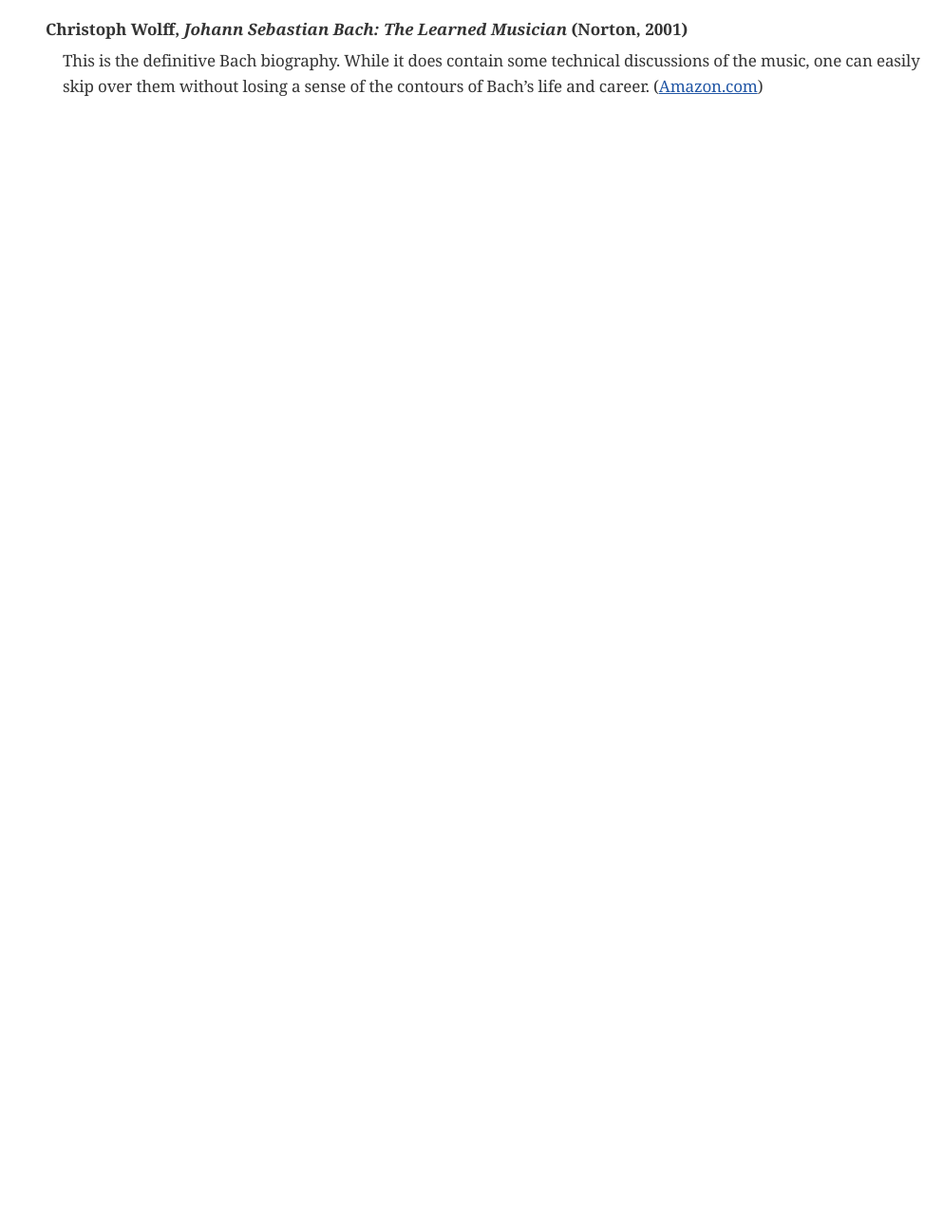
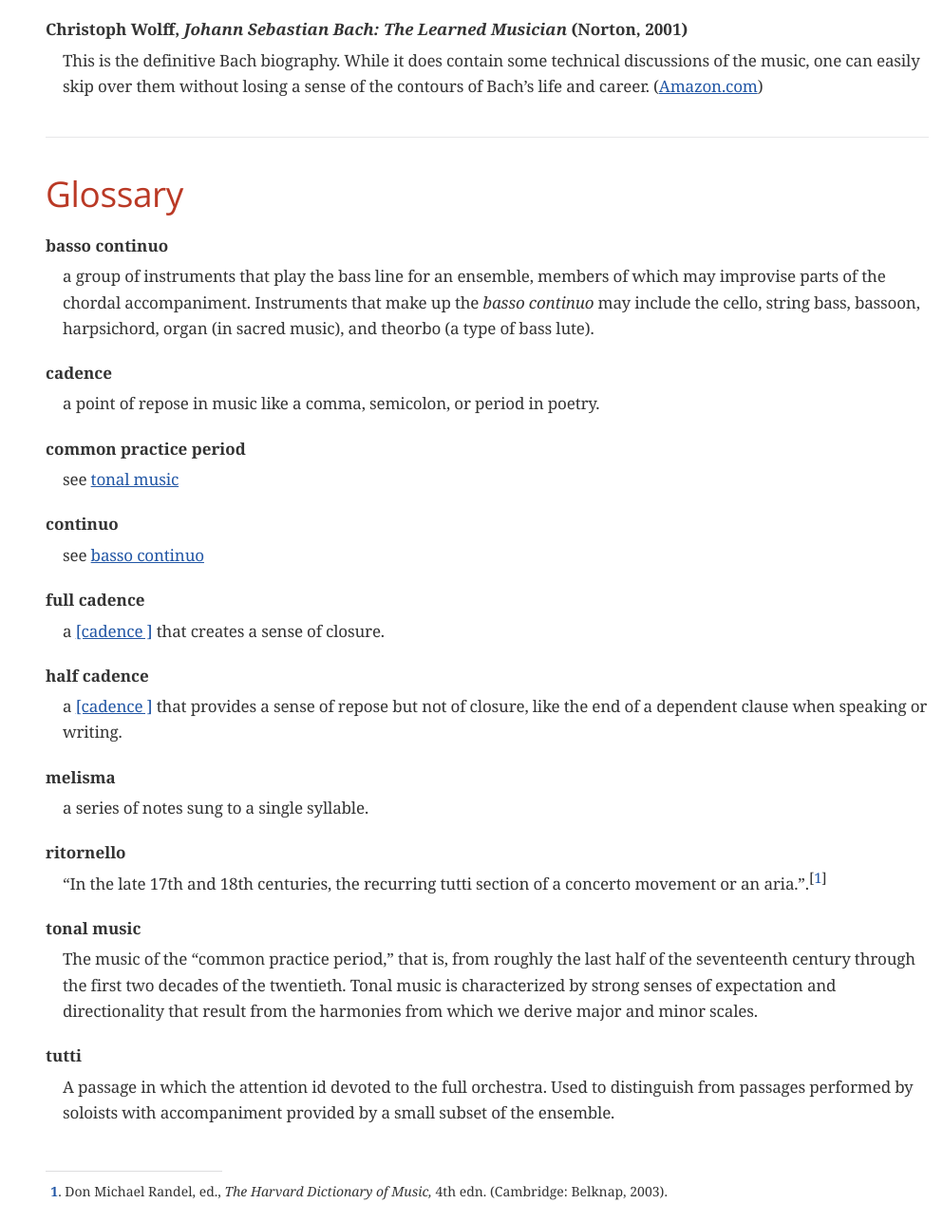
Before and after one commit to musicologyman/musicologyman.github.io, a plain HTML site: page index.html in a window 1280 px wide. Shown: the part 1351-2638 px from the top of the page at 95% size, without its empty margins (287-1280 px from the left). Before the commit the page ends 1495 px from the top, so only its background shows below. Drawn offline with nearby package versions, Linux system fonts and the light colour scheme; a web font is replaced by a local one.

Commit message:
glossary updates

```diff
--- a/index.html
+++ b/index.html
@@ -4,7 +4,7 @@
 <meta charset="UTF-8">
 <meta http-equiv="X-UA-Compatible" content="IE=edge">
 <meta name="viewport" content="width=device-width, initial-scale=1.0">
-<meta name="generator" content="Asciidoctor 2.0.23">
+<meta name="generator" content="Asciidoctor 2.0.22">
 <title>Resources for J.S. Bach, Magnificat in D, BWV 243</title>
 <link rel="stylesheet" href="https://fonts.googleapis.com/css?family=Open+Sans:300,300italic,400,400italic,600,600italic%7CNoto+Serif:400,400italic,700,700italic%7CDroid+Sans+Mono:400,700">
 <style>
@@ -452,6 +452,7 @@ body.book #toc,body.book #preamble,body.book h1.sect0,body.book .sect1>h2{page-b
 <li><a href="#_books">Books</a></li>
 </ul>
 </li>
+<li><a href="#_glossary">Glossary</a></li>
 </ul>
 </div>
 </div>
@@ -547,6 +548,74 @@ body.book #toc,body.book #preamble,body.book h1.sect0,body.book .sect1>h2{page-b
 </div>
 </div>
 </div>
+<div class="sect1">
+<h2 id="_glossary">Glossary</h2>
+<div class="sectionbody">
+<div id="basso_continuo" class="dlist">
+<dl>
+<dt class="hdlist1">basso continuo</dt>
+<dd>
+<p>a group of instruments that play the bass line for an ensemble, members of which may improvise parts of the chordal accompaniment. Instruments that make up the <em>basso continuo</em> may include the cello, string bass, bassoon, harpsichord, organ (in sacred music), and theorbo (a type of bass lute).</p>
+</dd>
+</dl>
+</div>
+<div id="cadence" class="dlist">
+<dl>
+<dt class="hdlist1">cadence</dt>
+<dd>
+<p>a point of repose in music like a comma, semicolon, or period in poetry.</p>
+</dd>
+<dt class="hdlist1">common practice period</dt>
+<dd>
+<p>see <a href="#tonal_music">tonal music</a></p>
+</dd>
+<dt class="hdlist1">continuo</dt>
+<dd>
+<p>see <a href="#basso_continuo">basso continuo</a></p>
+</dd>
+<dt class="hdlist1">full cadence</dt>
+<dd>
+<p>a <a href="#cadence ">[cadence ]</a> that creates a sense of closure.</p>
+</dd>
+<dt class="hdlist1">half cadence</dt>
+<dd>
+<p>a <a href="#cadence ">[cadence ]</a> that provides a sense of repose but not of closure, like the end of a dependent clause when speaking or writing.</p>
+</dd>
+<dt class="hdlist1">melisma</dt>
+<dd>
+<p>a series of notes sung to a single syllable.</p>
+</dd>
+<dt class="hdlist1">ritornello</dt>
+<dd>
+<p>&#8220;In the late 17th and 18th centuries, the recurring tutti section of a concerto
+movement or an aria.&#8221;.<sup class="footnote">[<a id="_footnoteref_1" class="footnote" href="#_footnotedef_1" title="View footnote.">1</a>]</sup></p>
+</dd>
+</dl>
+</div>
+<div id="tonal_music" class="dlist">
+<dl>
+<dt class="hdlist1">tonal music</dt>
+<dd>
+<p>The music of the &#8220;common practice period,&#8221; that is, from roughly the last half of the seventeenth century through the first two decades of the twentieth. Tonal music is characterized by strong senses of expectation and directionality that result from the harmonies from which we derive major and minor scales.</p>
+</dd>
+</dl>
+</div>
+<div id="tutti" class="dlist">
+<dl>
+<dt class="hdlist1">tutti</dt>
+<dd>
+<p>A passage in which the attention id devoted to the full orchestra. Used to distinguish from passages performed by soloists with accompaniment provided by a small subset of the ensemble.</p>
+</dd>
+</dl>
+</div>
+</div>
+</div>
+</div>
+<div id="footnotes">
+<hr>
+<div class="footnote" id="_footnotedef_1">
+<a href="#_footnoteref_1">1</a>. Don Michael Randel, ed., <em>The Harvard Dictionary of Music,</em> 4th edn. (Cambridge: Belknap, 2003).
+</div>
 </div>
 </body>
 </html>
```
Also changed, not shown: 1 other file.
